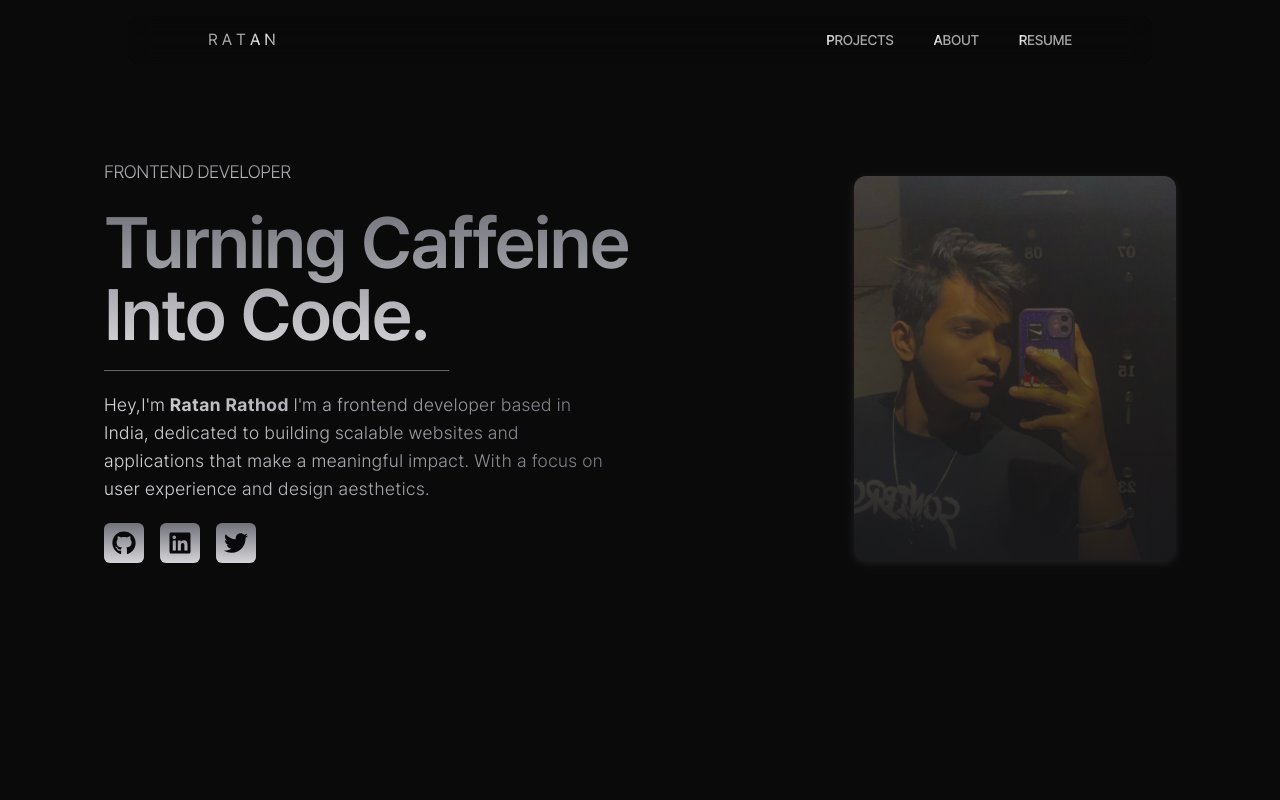
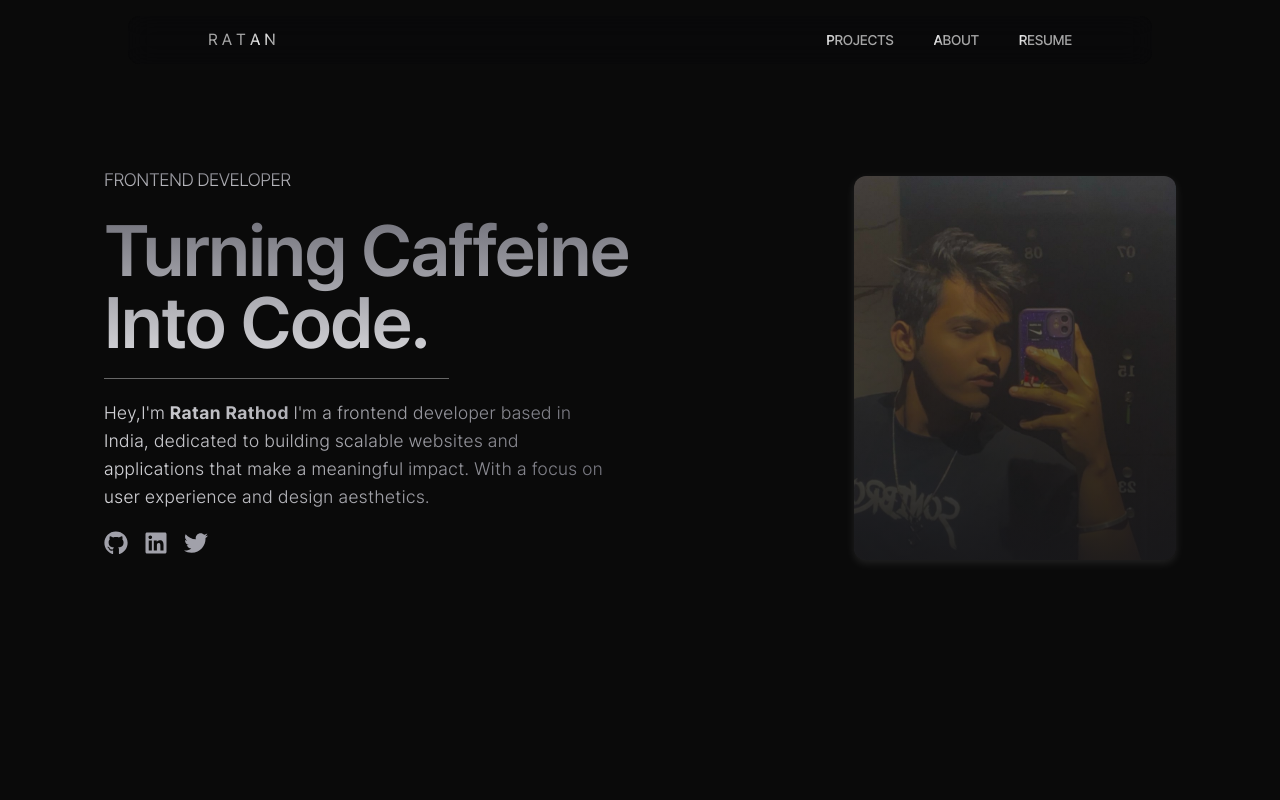
Before and after one commit to ratanz/Portfolio, a Next.js app: page / in a window 1280 px wide. Shown: the top 800 px of the page. Built offline with nearby package versions, Linux system fonts and the light colour scheme.

Commit message:
icon bg removed temp

```diff
--- a/components/ui/icons.tsx
+++ b/components/ui/icons.tsx
@@ -35,7 +35,7 @@ const Icons = () => {
           href="https://github.com/ratanz"
           target="_blank"
           rel="noopener noreferrer"
-          className="bg-gradient-to-t from-zinc-300 to-zinc-500 p-2 rounded-md transition-colors"
+          className="bg-gradient-to-t text-zinc-400 rounded-md transition-colors"
         >
           <FaGithub className="w-6 h-6" />
         </a>
@@ -45,7 +45,7 @@ const Icons = () => {
           href="https://linkedin.com/in/ratanrathod7"
           target="_blank"
           rel="noopener noreferrer"
-          className="bg-gradient-to-t from-zinc-300 to-zinc-500 p-2 rounded-md transition-colors"
+          className="bg-gradient-to-t text-zinc-400 rounded-md transition-colors"
         >
           <FaLinkedin className="w-6 h-6" />
         </a>
@@ -55,7 +55,7 @@ const Icons = () => {
           href="https://twitter.com/ratanz_codes"
           target="_blank"
           rel=""
-          className="bg-gradient-to-t from-zinc-300 to-zinc-500 p-2 rounded-md transition-colors"
+          className="bg-gradient-to-t text-zinc-400 rounded-md transition-colors"
         >
           <FaTwitter className="w-6 h-6" />
         </a>
```
